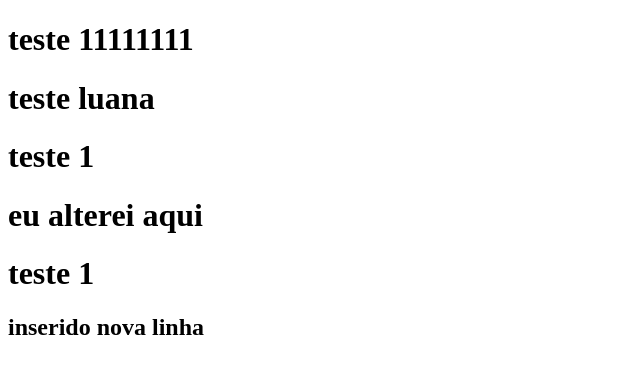
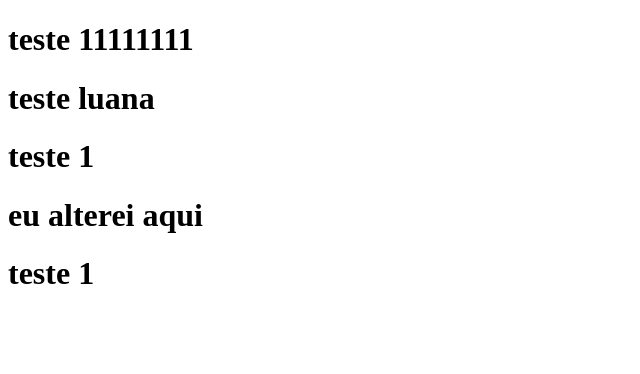
Before and after one commit to Luana09/aula-git, a plain HTML site: page index.html in a window 1280 px wide. Shown: the whole page, without its empty margins (0-640 px from the left). Drawn offline with Linux system fonts and the light colour scheme.

Commit message:
Revert "inserindo h2"
This reverts commit 480c3c44d6cc9e53725631c7ca97e3d502668359.

```diff
--- a/index.html
+++ b/index.html
@@ -12,7 +12,6 @@
     <h1>teste 1</h1>
     <h1>eu alterei aqui </h1>
     <h1>teste 1</h1>
-    <h2>inserido nova linha</h2>
 
 </body>
 </html>
```
